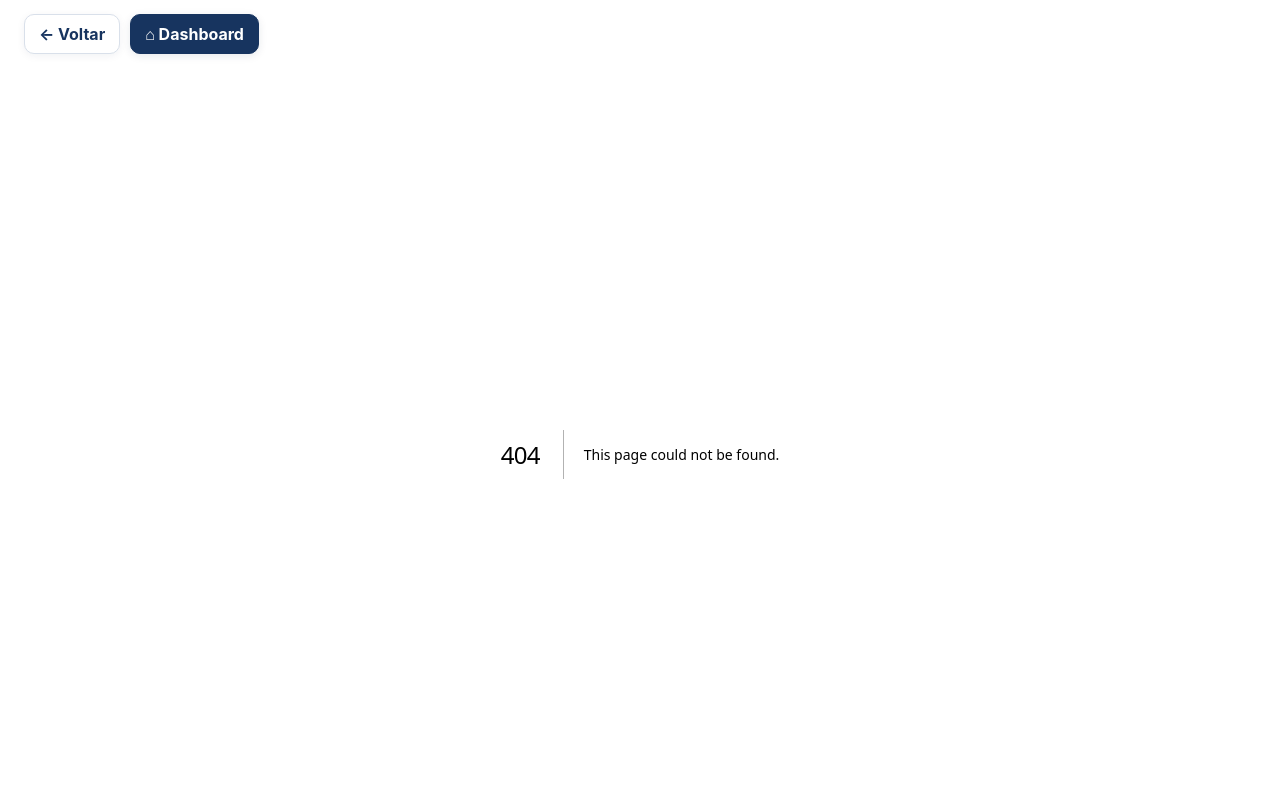
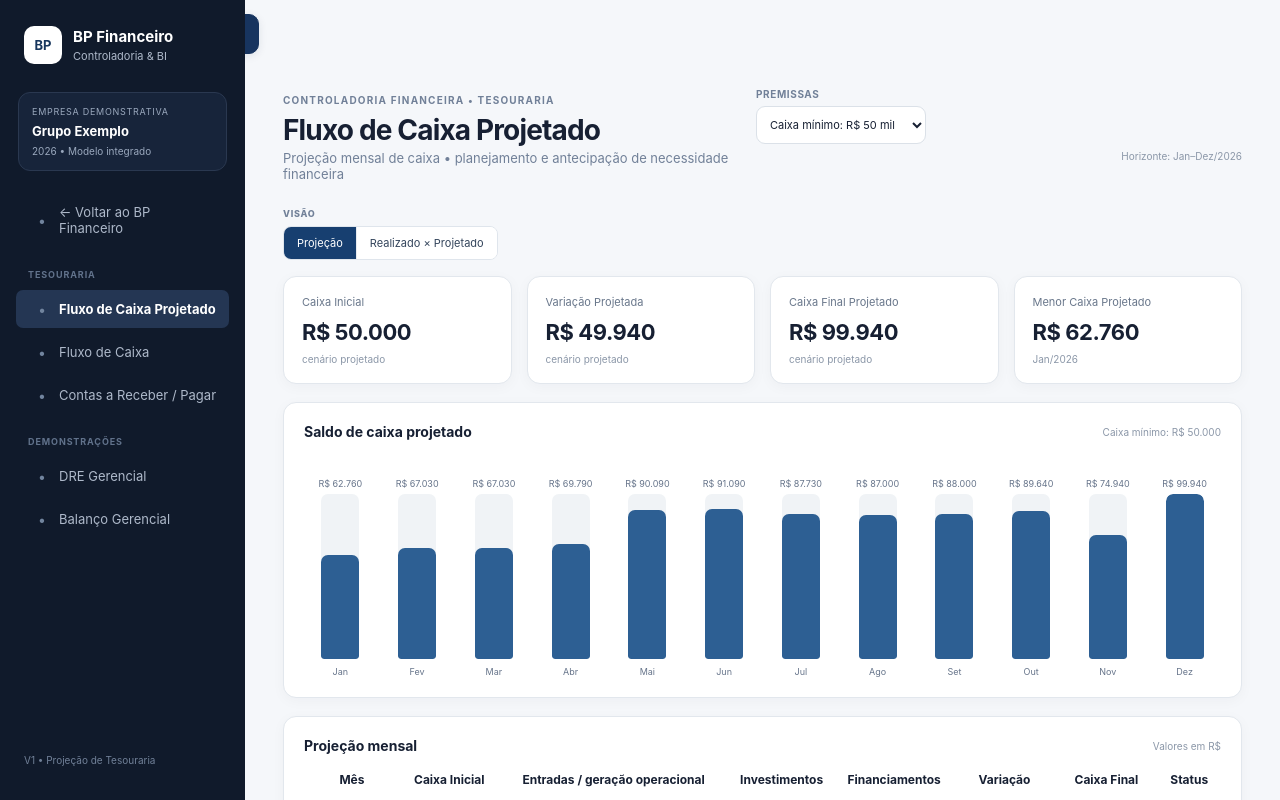
Before and after one commit to cardoso4009-byte/bp-financeiro-bi, a Next.js app: page /fluxo-caixa-projetado in a window 1280 px wide. Before the commit this address had no page. Shown: the top 800 px of the page. Built offline with nearby package versions, Linux system fonts and the light colour scheme.

Commit message:
feat: add projected cash flow dashboard

```diff
--- /dev/null
+++ b/app/fluxo-caixa-projetado/page.tsx
@@ -0,0 +1,66 @@
+'use client'
+
+import { useMemo, useState } from 'react'
+import { projectedCashFlowEngine, projectedCashFlowSummary } from '@/lib/projected-cash-flow'
+
+const brl = (n:number) => n.toLocaleString('pt-BR',{style:'currency',currency:'BRL',maximumFractionDigits:0})
+const months = ['Jan','Fev','Mar','Abr','Mai','Jun','Jul','Ago','Set','Out','Nov','Dez']
+
+type View = 'projecao' | 'comparativo'
+
+export default function FluxoCaixaProjetado(){
+ const [view,setView] = useState<View>('projecao')
+ const [minimumCash,setMinimumCash] = useState(50000)
+ const rows = useMemo(() => projectedCashFlowEngine(minimumCash), [minimumCash])
+ const summary = useMemo(() => projectedCashFlowSummary(rows), [rows])
+ const maxCash = Math.max(...rows.map(r => r.projectedClosingCash), 1)
+ const critical = rows.filter(r => r.status !== 'OK')
+
+ return <main className="shell">
+  <aside className="side">
+   <div className="brand"><b>BP</b><div><strong>BP Financeiro</strong><span>Controladoria & BI</span></div></div>
+   <div className="company"><small>EMPRESA DEMONSTRATIVA</small><strong>Grupo Exemplo</strong><span>2026 • Modelo integrado</span></div>
+   <nav>
+    <a className="nav-link" href="/">← Voltar ao BP Financeiro</a>
+    <div className="nav-divider">TESOURARIA</div>
+    <a className="nav-link active">Fluxo de Caixa Projetado</a>
+    <a className="nav-link" href="/fluxo">Fluxo de Caixa</a>
+    <a className="nav-link" href="/contas-receber-pagar">Contas a Receber / Pagar</a>
+    <div className="nav-divider">DEMONSTRAÇÕES</div>
+    <a className="nav-link" href="/dre-gerencial">DRE Gerencial</a>
+    <a className="nav-link" href="/balanco-gerencial">Balanço Gerencial</a>
+   </nav>
+   <footer>V1 • Projeção de Tesouraria</footer>
+  </aside>
+
+  <section className="content">
+   <header>
+    <div><small>CONTROLADORIA FINANCEIRA • TESOURARIA</small><h1>Fluxo de Caixa Projetado</h1><p>Projeção mensal de caixa • planejamento e antecipação de necessidade financeira</p></div>
+    <div className="period-controls"><label>PREMISSAS</label><div><select value={minimumCash} onChange={e=>setMinimumCash(Number(e.target.value))}><option value={30000}>Caixa mínimo: R$ 30 mil</option><option value={50000}>Caixa mínimo: R$ 50 mil</option><option value={75000}>Caixa mínimo: R$ 75 mil</option><option value={100000}>Caixa mínimo: R$ 100 mil</option></select></div><span>Horizonte: Jan–Dez/2026</span></div>
+   </header>
+
+   <div className="dre-toolbar">
+    <div><span>VISÃO</span><div className="segmented"><button className={view==='projecao'?'selected':''} onClick={()=>setView('projecao')}>Projeção</button><button className={view==='comparativo'?'selected':''} onClick={()=>setView('comparativo')}>Realizado × Projetado</button></div></div>
+   </div>
+
+   <div className="cards">
+    <Card title="Caixa Inicial" value={summary.initialCash}/>
+    <Card title="Variação Projetada" value={summary.totalVariation}/>
+    <Card title="Caixa Final Projetado" value={summary.finalCash}/>
+    <Card title="Menor Caixa Projetado" value={summary.minimumCash} note={`${summary.minimumMonth}/2026`}/>
+   </div>
+
+   {critical.length > 0 && <section className="panel" style={{borderLeft:'4px solid #c78317'}}><div className="panel-title"><h2>⚠ Atenção de Tesouraria</h2><span>{critical.length} mês(es)</span></div><div className="rows">{critical.map(r=><div className="row" key={r.month}><span>{r.month}/2026 • {r.status === 'CRÍTICO' ? 'caixa abaixo de zero' : 'abaixo do caixa mínimo'}</span><b className={r.status === 'CRÍTICO'?'negative':'warning'}>{brl(r.projectedClosingCash)}</b></div>)}</div></section>}
+
+   {view==='projecao' ? <>
+    <section className="panel wide"><div className="panel-title"><h2>Saldo de caixa projetado</h2><span>Caixa mínimo: {brl(minimumCash)}</span></div><div className="monthly-chart">{rows.map(r=><div className="month-col" key={r.month}><span className="month-value">{brl(r.projectedClosingCash)}</span><div className="month-bar"><i style={{height:`${Math.max(4,(r.projectedClosingCash/maxCash)*100)}%`}} /></div><span>{r.month}</span></div>)}</div></section>
+
+    <section className="panel wide"><div className="panel-title"><h2>Projeção mensal</h2><span>Valores em R$</span></div><div className="table-wrap"><table><thead><tr><th>Mês</th><th>Caixa Inicial</th><th>Entradas / geração operacional</th><th>Investimentos</th><th>Financiamentos</th><th>Variação</th><th>Caixa Final</th><th>Status</th></tr></thead><tbody>{rows.map(r=><tr key={r.month}><td>{r.month}/2026</td><td>{brl(r.openingCash)}</td><td>{brl(r.projectedOperatingCash)}</td><td className={r.projectedInvestment<0?'negative':''}>{brl(r.projectedInvestment)}</td><td>{brl(r.projectedFinancing)}</td><td className={r.projectedVariation>=0?'positive':'negative'}>{brl(r.projectedVariation)}</td><td><strong>{brl(r.projectedClosingCash)}</strong></td><td><span className="entry-tag">{r.status}</span></td></tr>)}</tbody></table></div><div className="note">A projeção V1 usa o orçamento gerencial como referência de receita e aplica a geração operacional observada, mantendo investimentos e financiamentos do cenário-base. É uma ferramenta de planejamento; não substitui a conciliação do caixa realizado.</div></section>
+   </> : <section className="panel wide"><div className="panel-title"><h2>Realizado × Projetado</h2><span>Caixa final mensal</span></div><div className="table-wrap"><table><thead><tr><th>Mês</th><th>Realizado</th><th>Projetado</th><th>Desvio</th><th>Leitura</th></tr></thead><tbody>{rows.map(r=><tr key={r.month}><td>{r.month}/2026</td><td>{brl(r.realizedClosingCash)}</td><td>{brl(r.projectedClosingCash)}</td><td className={r.varianceCash>=0?'positive':'negative'}>{brl(r.varianceCash)}</td><td>{r.varianceCash>=0?'Projeção acima do realizado':'Projeção abaixo do realizado'}</td></tr>)}</tbody></table></div></section>}
+
+   <div className="dre-foot"><span>Fonte: DRE gerencial + orçamento + DFC • Motor de projeção V1</span><span>{summary.negativeMonths === 0 ? '✓ Sem meses com caixa negativo' : `⚠ ${summary.negativeMonths} mês(es) com caixa negativo`}</span></div>
+  </section>
+ </main>
+}
+
+function Card({title,value,note}:{title:string;value:number;note?:string}){return <div className="card"><span>{title}</span><strong>{brl(value)}</strong><small>{note || 'cenário projetado'}</small></div>}
```
